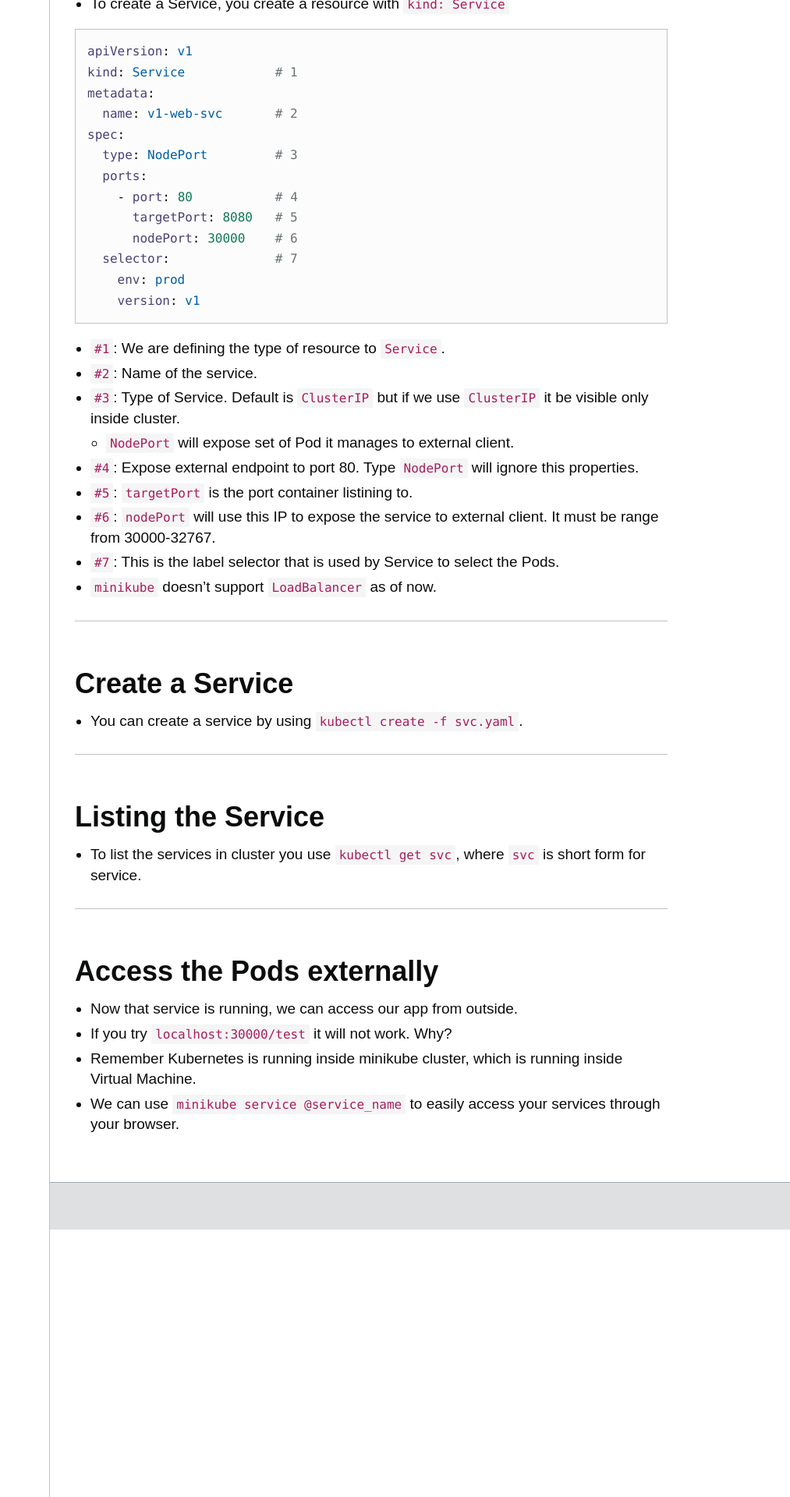
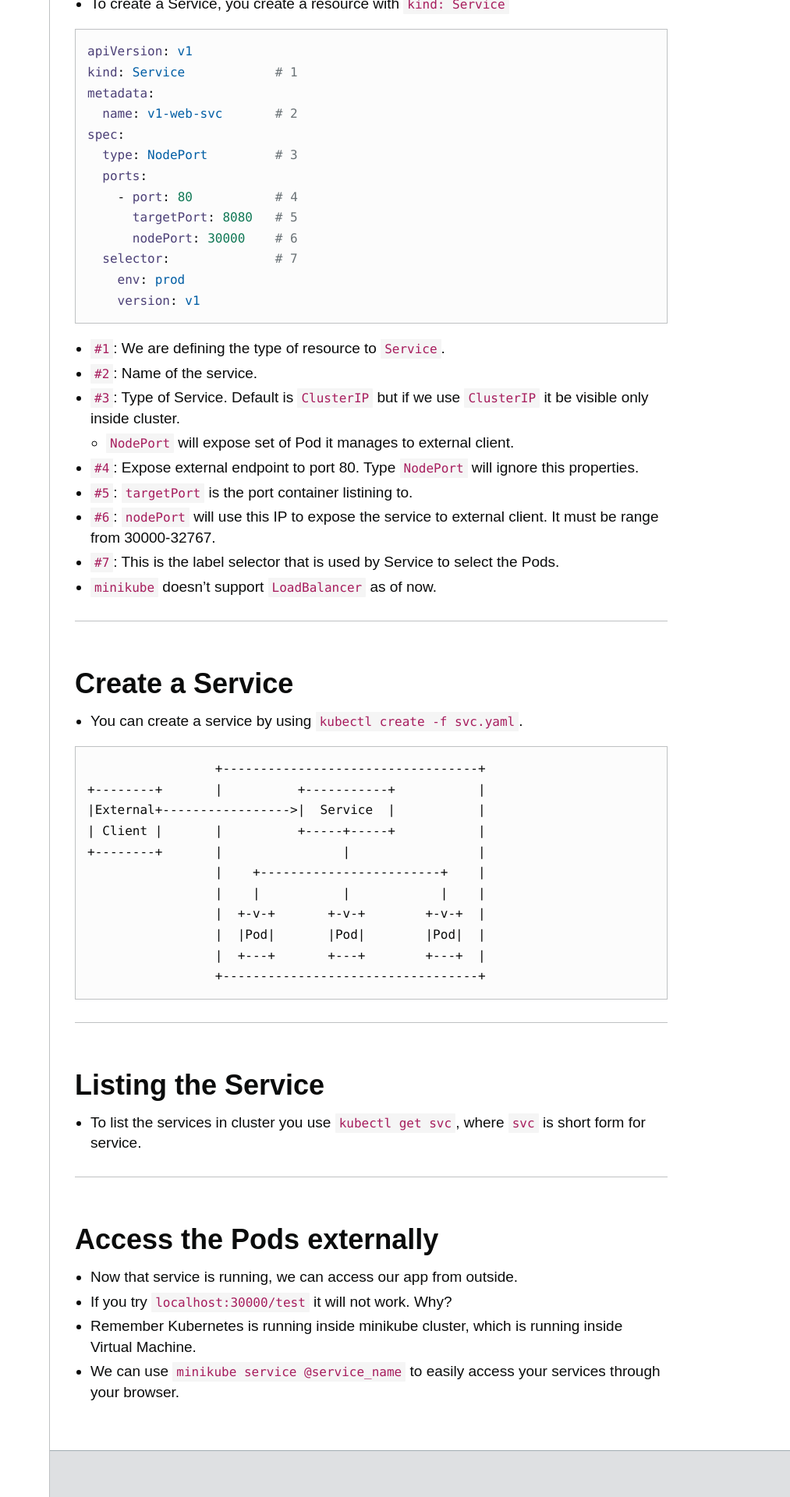
Before and after one commit to amantuladhar/LearnDockerKubernetes, a Jekyll site: the page built from content/04-kubernetes/05-Services.md, in a window 1280 px wide. Shown: the part 870-2790 px from the top of the page at 78% size, without its empty margins (267-1280 px from the left). Built offline with Jekyll 4.4.1, drawn with Linux system fonts in a browser that asks for light colours; our own code applies the rules of GitHub Pages for plain Markdown files.

Commit message:
Add a diagram for service

````diff
--- a/content/04-kubernetes/05-Services.md
+++ b/content/04-kubernetes/05-Services.md
@@ -51,6 +51,19 @@ spec:
 ## Create a Service
 * You can create a service by using `kubectl create -f svc.yaml`.
 
+```text
+                 +----------------------------------+
++--------+       |          +-----------+           |
+|External+----------------->|  Service  |           |
+| Client |       |          +-----+-----+           |
++--------+       |                |                 |
+                 |    +------------------------+    |
+                 |    |           |            |    |
+                 |  +-v-+       +-v-+        +-v-+  |
+                 |  |Pod|       |Pod|        |Pod|  |
+                 |  +---+       +---+        +---+  |
+                 +----------------------------------+
+```
 ---
 ## Listing the Service
 * To list the services in cluster you use `kubectl get svc`, where `svc` is short form for service.
````
